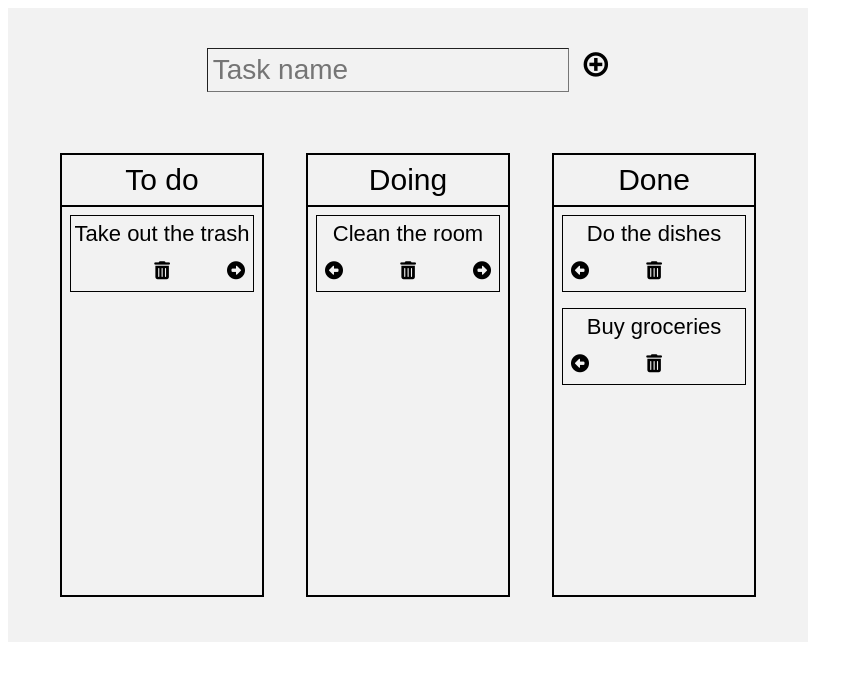
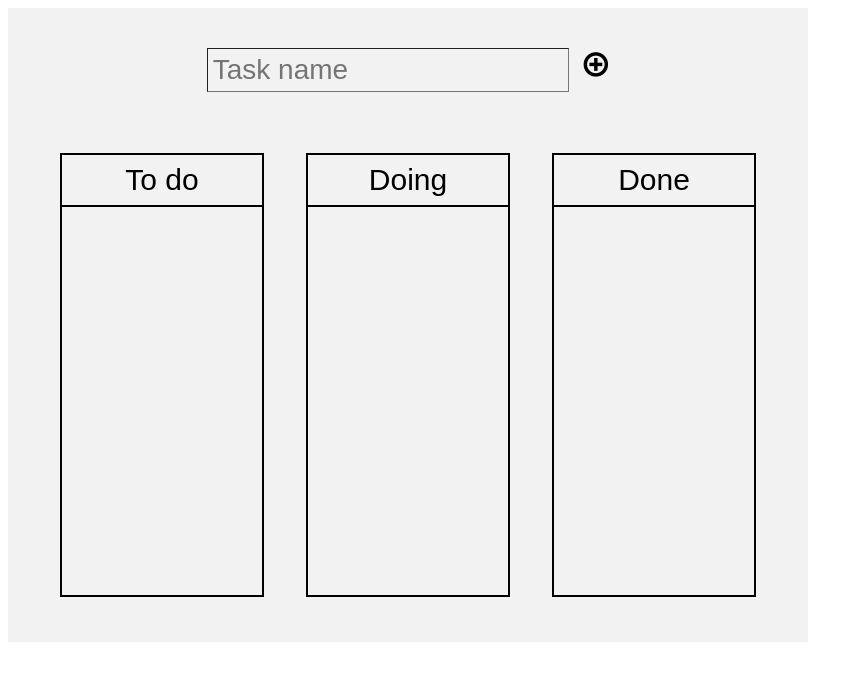
Before and after one commit to nattsnb/ja-to-do-list, a plain HTML site: page index.html in a window 1280 px wide. Shown: the whole page, without its empty margins (0-863 px from the left). Drawn offline with Linux system fonts and the light colour scheme.

Commit message:
deleteg tasks inserted by HTML, tested the list

```diff
--- a/index.html
+++ b/index.html
@@ -21,54 +21,19 @@
       <div class="column-title-wrapper">
         <div class="column-title">to do</div>
       </div>
-      <div class="column-content">
-        <div class="task-wrapper">
-            <div class="task-name">take out the trash</div>
-          <div class="task-icon-bar">
-            <i class="icon-task left-icon fas fa-arrow-alt-circle-left"></i>
-            <i class="icon-task delete-icon fas fa-trash-alt"></i>
-            <i class="icon-task right-icon fas fa-arrow-alt-circle-right"></i>
-          </div>
-        </div>
-      </div>
+      <div class="column-content"></div>
     </div>
     <div id="doing-column" class="column">
       <div class="column-title-wrapper">
         <div class="column-title">doing</div>
       </div>
-      <div class="column-content">
-        <div class="task-wrapper">
-            <div class="task-name">clean the room</div>
-          <div class="task-icon-bar">
-            <i class="icon-task left-icon fas fa-arrow-alt-circle-left"></i>
-            <i class="icon-task delete-icon fas fa-trash-alt"></i>
-            <i class="icon-task right-icon fas fa-arrow-alt-circle-right"></i>
-          </div>
-        </div>
-      </div>
+      <div class="column-content"></div>
     </div>
     <div id="done-column" class="column">
       <div class="column-title-wrapper">
         <div class="column-title">done</div>
       </div>
-      <div class="column-content">
-        <div class="task-wrapper">
-            <div class="task-name">do the dishes</div>
-          <div class="task-icon-bar">
-            <i class="icon-task left-icon fas fa-arrow-alt-circle-left"></i>
-            <i class="icon-task delete-icon fas fa-trash-alt"></i>
-            <i class="icon-task right-icon fas fa-arrow-alt-circle-right"></i>
-          </div>
-        </div>
-        <div class="task-wrapper">
-            <div class="task-name">buy groceries</div>
-          <div class="task-icon-bar">
-            <i class="icon-task left-icon fas fa-arrow-alt-circle-left"></i>
-            <i class="icon-task delete-icon fas fa-trash-alt"></i>
-            <i class="icon-task right-icon fas fa-arrow-alt-circle-right"></i>
-          </div>
-        </div>
-      </div>
+      <div class="column-content"></div>
     </div>
   </div>
 </div>
--- a/script.js
+++ b/script.js
@@ -1,6 +1,4 @@
-console.log("Script is working")
-
-let taskInput = document.querySelector("#input-box");
+const taskInput = document.querySelector("#input-box");
 const addIcon = document.querySelector("#add-icon");
 const toDoColumn = document.querySelector("#to-do-column")
 const doingColumn = document.querySelector("#doing-column")
```
